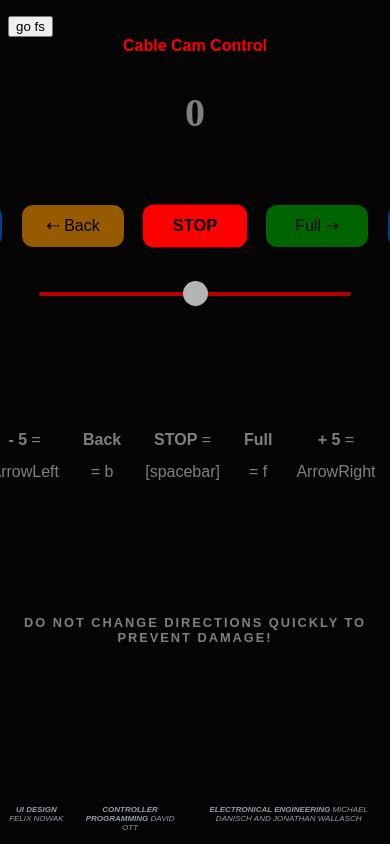
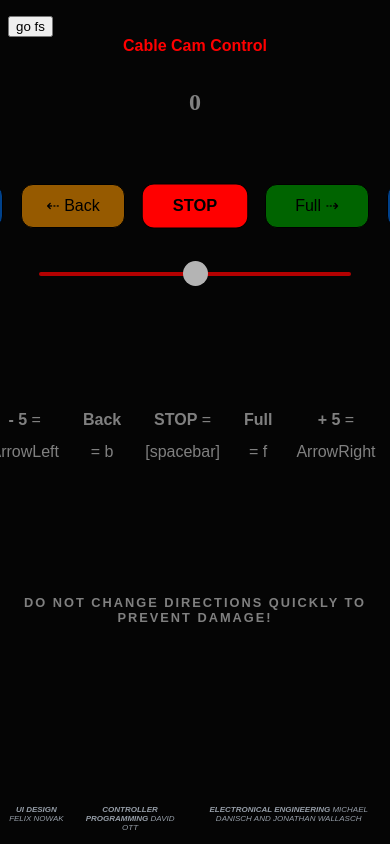
Before and after one commit to flxn05/cable-cam, a plain HTML site: page 1cable-cam/index.html in a window 390 px wide. Shown: the top 844 px of the page. Drawn offline with Linux system fonts and the light colour scheme.

Commit message:
Update index.html

```diff
--- a/1cable-cam/index.html
+++ b/1cable-cam/index.html
@@ -225,7 +225,7 @@ nav div {
     margin: 0 !important;
   }
   .current {
-    font-size: 2.5rem !important;
+    font-size: 1.5rem !important;
     margin-top: 4vh;
   }
   .btn-row {
```
